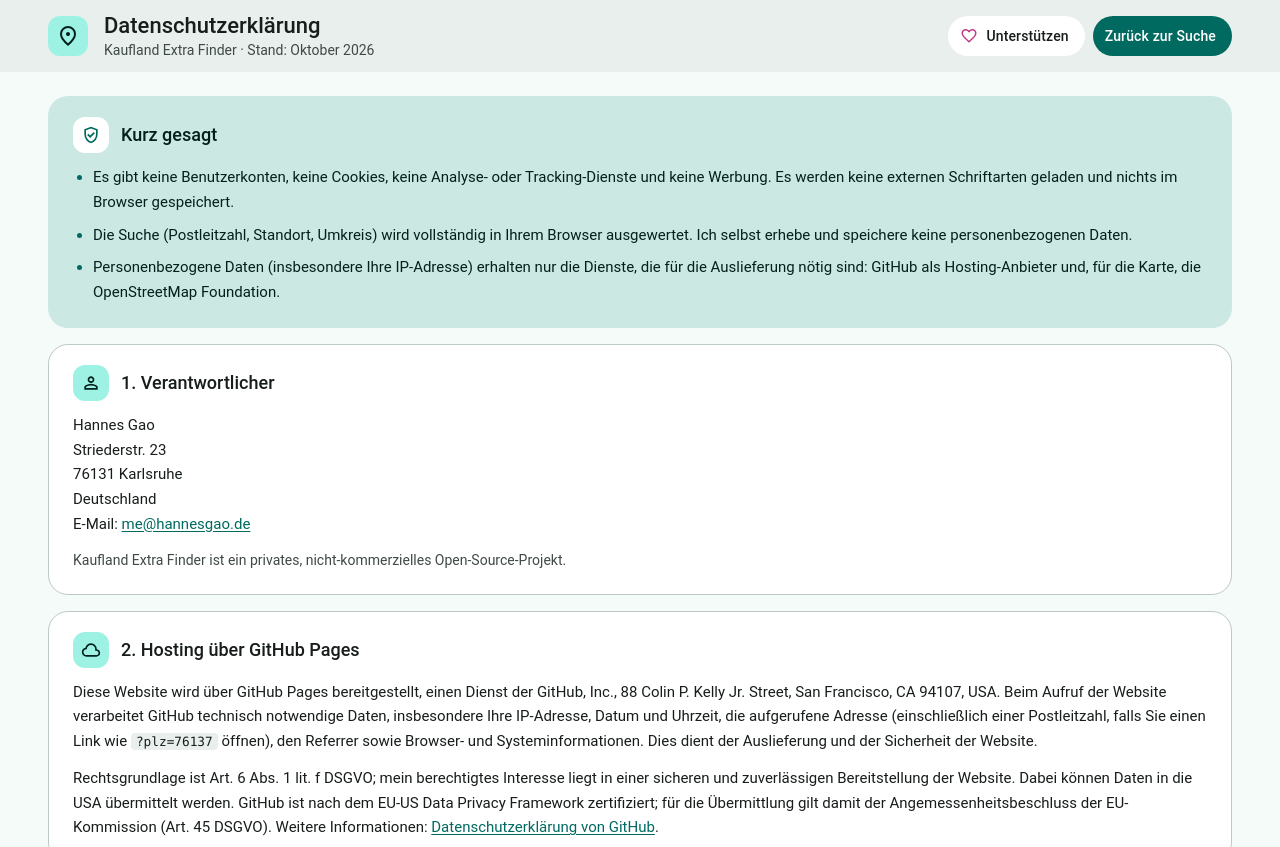
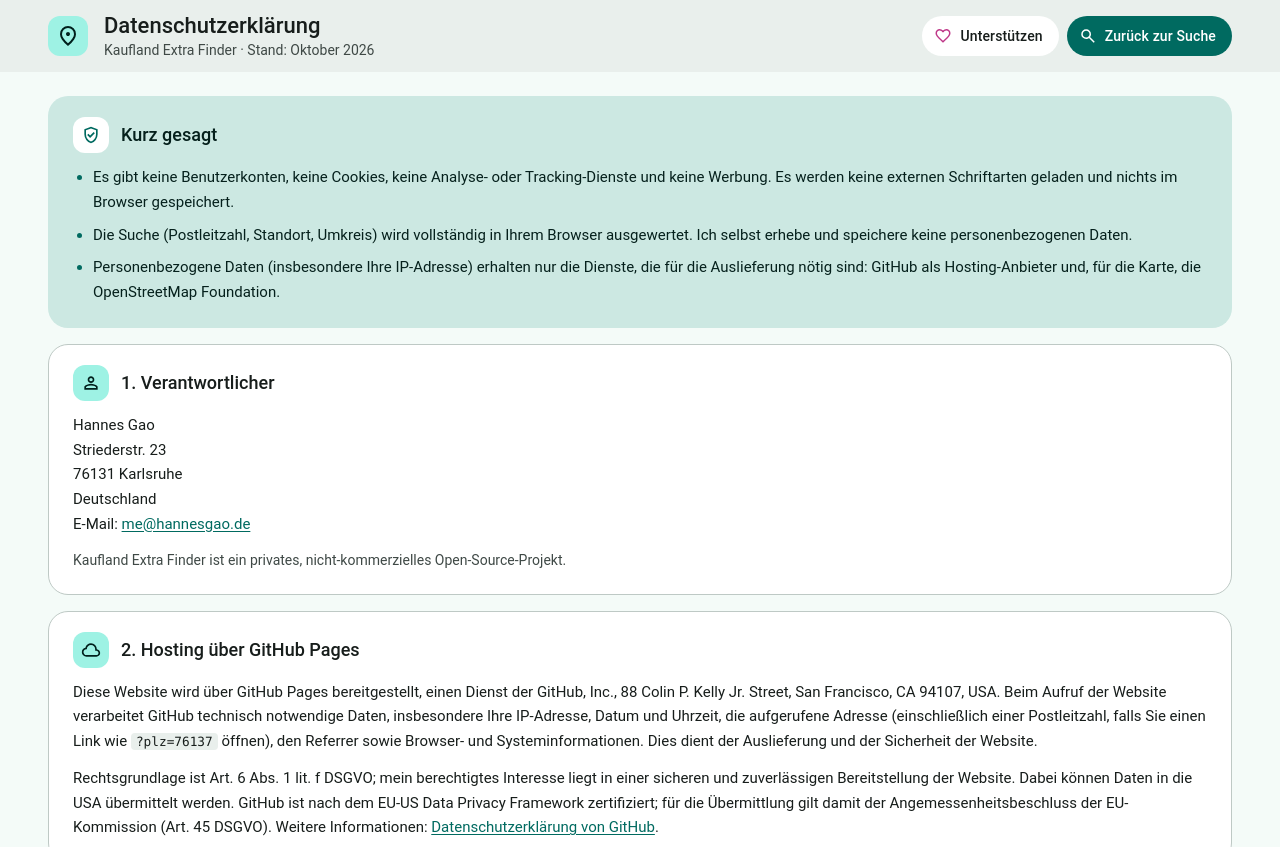
Before and after one commit to hannesgao/Kaufland-Extra-Finder, a website built with Vite: page web/datenschutz.html in a window 1280 px wide. Shown: the top 847 px of the page. Built offline with nearby package versions, Linux system fonts and the light colour scheme.

Commit message:
style(web): search icon on the back button of the legal pages

```diff
--- a/web/datenschutz.html
+++ b/web/datenschutz.html
@@ -26,7 +26,7 @@
             ><span data-icon="favorite"></span><span class="btn__label">Unterstützen</span></a
           >
           <a class="btn btn--sm btn--filled" href="./" target="_blank" rel="noopener noreferrer"
-            >Zurück zur Suche</a
+            ><span data-icon="search"></span>Zurück zur Suche</a
           >
         </nav>
       </div>
```
Also changed, not shown: web/impressum.html (+1 -1 lines).
